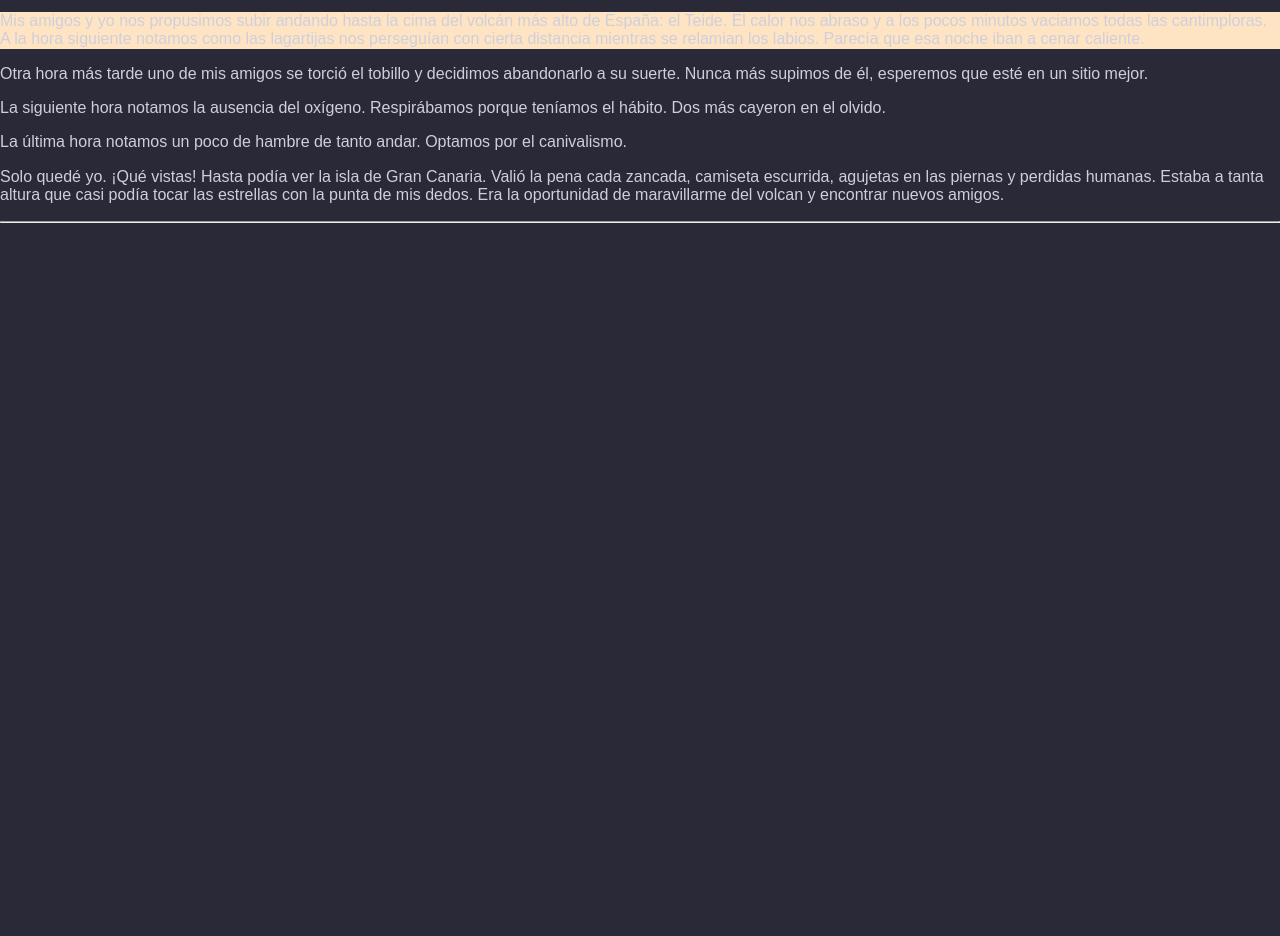
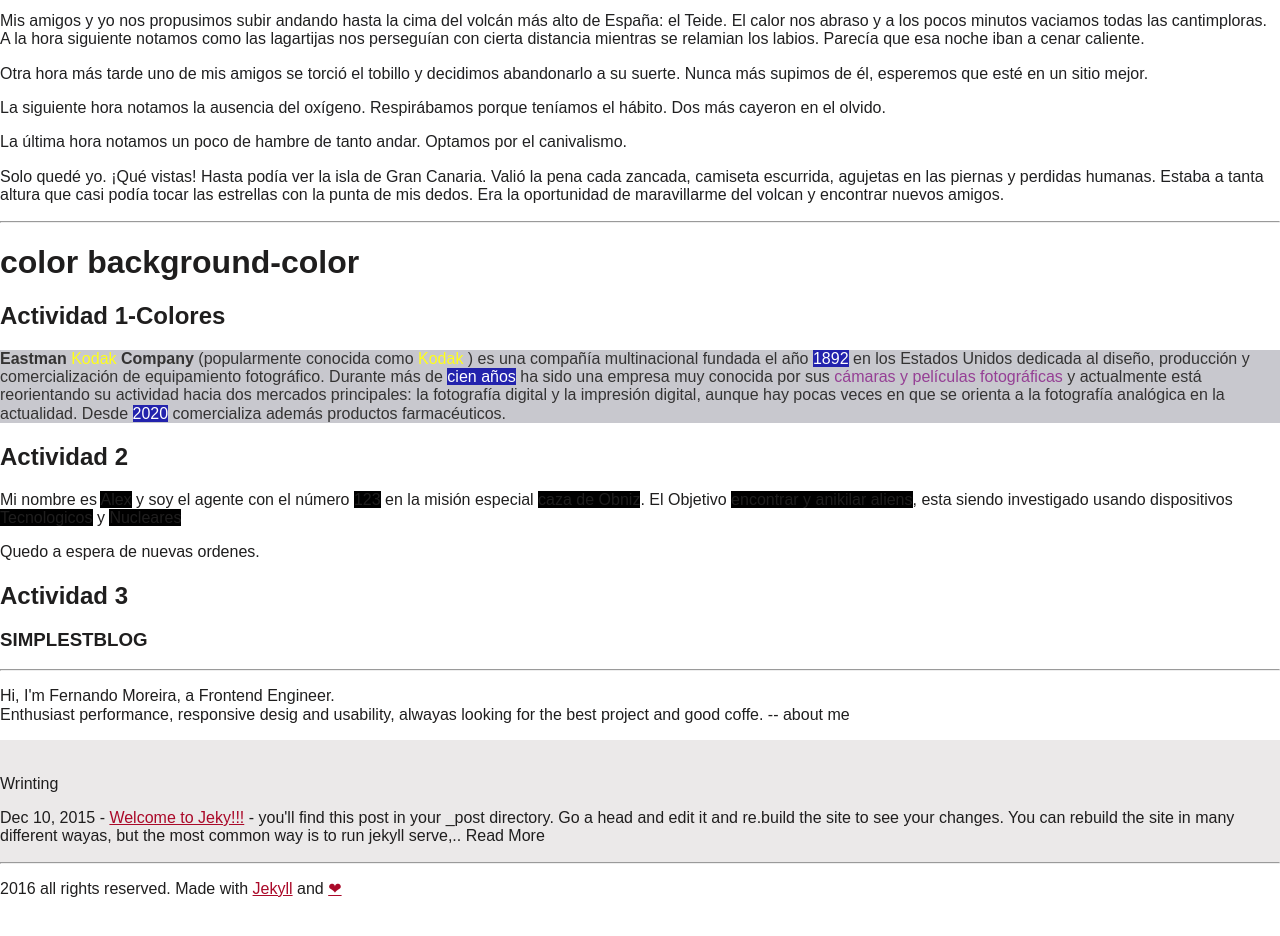
Before and after one commit to GitHalex/Css, a plain HTML site: page index.html in a window 1280 px wide. Shown: the part 400-1336 px from the top of the page. Before the commit the page ends 800 px from the top, so only its background shows below. Drawn offline with nearby package versions, Linux system fonts and the light colour scheme.

Commit message:
Ejercicios de color terminado

```diff
--- a/css/styles.css
+++ b/css/styles.css
@@ -1,18 +1,52 @@
 body {
   font-family: sans-serif;
-  background-color: rgb(41, 41, 56);
-  color: white;
+  /* background-color: rgb(41, 41, 56); */
+  color: rgb(31, 30, 30);
 }
 .color-platano {
   color: yellow;
 }
 
 .bg-title {
-  background-color: bisque;
-  color: black;
+  color: rgb(218, 212, 212);
 }
 
 .color-text {
-  color: rgb(207, 207, 220);
+  color: rgb(32, 32, 33);
   /* background: rgb(76, 76, 152); */
 }
+
+.caja {
+  background-color: rgb(195, 195, 201);
+  opacity: 0.9;
+  /* mix-blend-mode: normal;
+  mix-blend-mode: multiply;
+  mix-blend-mode: screen;
+  mix-blend-mode: overlay; */
+}
+
+.span-yellow {
+  color: yellow;
+}
+
+.span-blue {
+  background-color: rgb(12, 12, 165);
+  color: #fff;
+}
+
+.span-purple {
+  color: #8a2b8a;
+}
+
+.bg-black {
+  background: #000;
+}
+
+.bg-plomo {
+  background-color: rgb(235, 233, 233);
+}
+
+.text-red {
+  color: #aa0929;
+  text-decoration: underline;
+}
--- a/index.html
+++ b/index.html
@@ -27,7 +27,7 @@
     <h2>Actividad 2 - añadiendo colores a este texto</h2>
     <h1 class="color-text">Isla del Tenerife</h1>
     <h2 class="bg-title">Subiendo a un volcán</h2>
-    <p class="bg-title color-text">Mis amigos y yo nos propusimos subir andando hasta la cima del volcán más alto de
+    <p class="color-text">Mis amigos y yo nos propusimos subir andando hasta la cima del volcán más alto de
         España: el Teide. El calor nos
         abraso y a los pocos minutos vaciamos todas las cantimploras. A la hora siguiente notamos como las lagartijas
         nos
@@ -49,6 +49,62 @@
         mis dedos. Era la oportunidad de maravillarme del volcan y encontrar nuevos amigos.</p>
 
     <hr>
+    <h1>color background-color</h1>
+    <h2>Actividad 1-Colores </h2>
+    <p class="caja"><strong>Eastman</strong> <span class="span-yellow">Kodak</span> <strong>Company</strong>
+        (popularmente conocida como
+        <span class="span-yellow">Kodak</span> ) es una
+        compañía
+        multinacional fundada el
+        año <span class="span-blue">1892</span> en los
+        Estados Unidos dedicada al diseño, producción y comercialización de equipamiento fotográfico. Durante más de
+        <span class="span-blue">cien años</span>
+
+        ha sido una empresa muy conocida por sus <span class="span-purple">cámaras y películas fotográficas</span> y
+        actualmente está reorientando su
+        actividad
+        hacia dos mercados principales: la fotografía digital y la impresión digital, aunque hay pocas veces en que se
+        orienta a
+        la fotografía analógica en la actualidad. Desde <span class="span-blue">2020</span> comercializa además
+        productos farmacéuticos.
+    </p>
+    <h2>Actividad 2</h2>
+    <article>
+        <p>
+            Mi nombre es <span class="bg-black">Alex</span> y soy el agente con el número <span
+                class="bg-black">123</span> en la misión especial <span class="bg-black">caza de Obniz</span>. El
+            Objetivo
+            <span class="bg-black">encontrar y anikilar aliens</span>, esta siendo investigado usando dispositivos
+            <span class="bg-black">Tecnologicos</span> y <span class="bg-black">Nucleares</span>
+        </p>
+        <p>Quedo
+            a espera de nuevas ordenes.</p>
+    </article>
+    <h2>Actividad 3</h2>
+    <h3>SIMPLESTBLOG</h3>
+    <hr>
+    <main>
+        <p>
+            Hi, I'm Fernando Moreira, a Frontend Engineer. <br>Enthusiast performance, responsive desig and usability,
+            alwayas looking for the best project and good coffe. -- about me
+        </p>
+        <article class="bg-plomo">
+            <br>
+            <p>Wrinting</p>
+            <p>Dec 10, 2015 - <span class="text-red text-line">Welcome to Jeky!!!</span> - you'll find this post in your
+                _post directory. Go a head and edit it
+                and
+                re.build the site to see your changes. You can rebuild the site in many different wayas, but the most
+                common
+                way is to run jekyll serve,.. Read More</p>
+            <hr>
+        </article>
+    </main>
+    <footer>
+        <p>2016 all rights reserved. Made with <span class="text-red">Jekyll</span> and <span class="text-red">❤</span>
+        </p>
+    </footer>
+    <br><br><br><br><br><br><br><br><br><br><br><br><br><br><br><br><br><br><br><br><br><br><br><br><br><br><br><br><br><br>
 
 </body>
 
```
